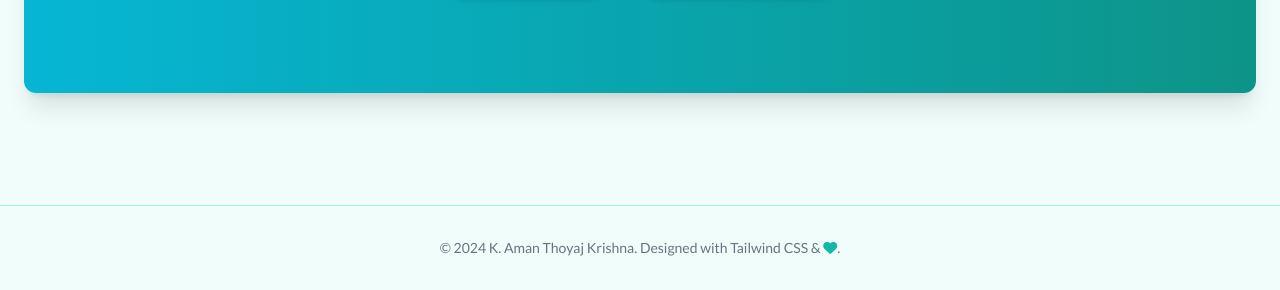
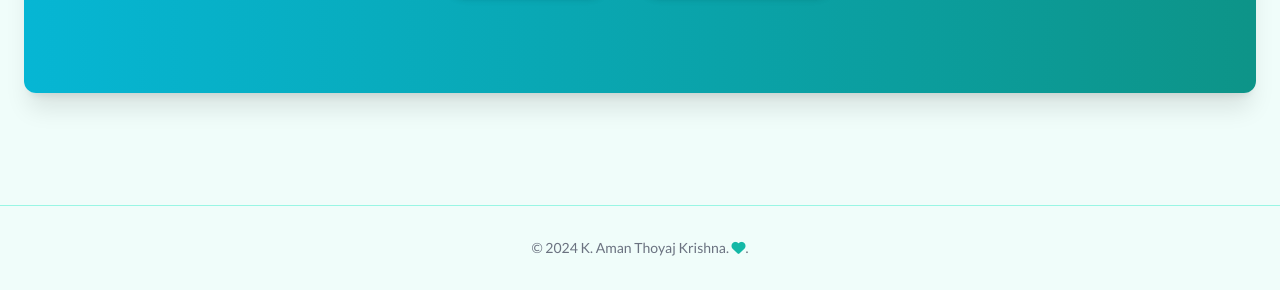
Before and after one commit to amanthoyaj/Resume-, a plain HTML site: page Index.html in a window 1280 px wide. Shown: the part 4364-4654 px from the top of the page. Drawn offline with nearby package versions, Linux system fonts and the light colour scheme.

Commit message:
Index.html

```diff
--- a/Index.html
+++ b/Index.html
@@ -371,7 +371,7 @@
     </main>
 
     <footer class="text-center py-8 mt-16 border-t border-teal-200 fade-in" style="animation-delay: 2.2s;">
-        <p class="text-gray-500 text-sm">&copy; 2024 K. Aman Thoyaj Krishna. Designed with Tailwind CSS & <i class="fas fa-heart text-teal-500"></i>.</p>
+        <p class="text-gray-500 text-sm">&copy; 2024 K. Aman Thoyaj Krishna. <i class="fas fa-heart text-teal-500"></i>.</p>
     </footer>
 
     <script>
```
Lines whose indentation alone changed are shown as unchanged.
